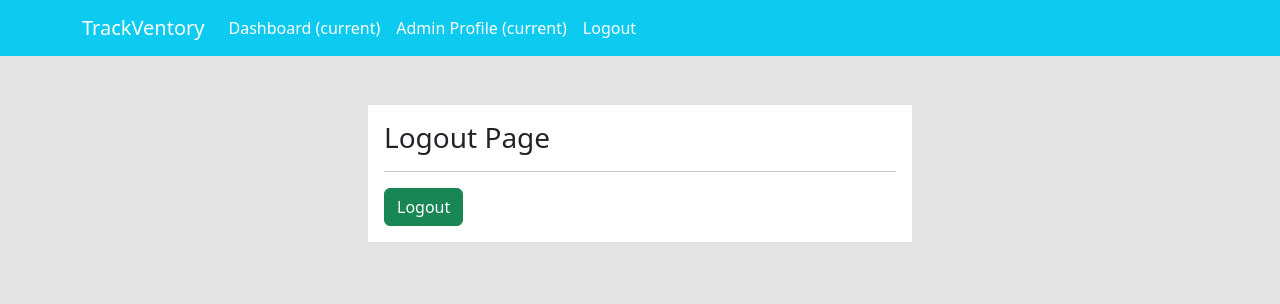
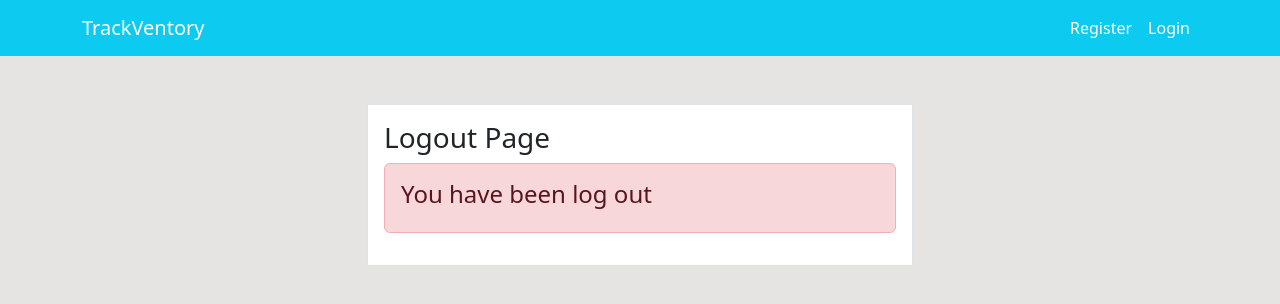
Before and after one commit to RONINkj/TrackVentory, a Django app: page /logout/ in a window 1280 px wide. Shown: the top 304 px of the page. Run offline with Django 5.2, Linux system fonts and the light colour scheme; some libraries are stand-ins or nearby versions.

Commit message:
Complete Login or Logout

```diff
--- a/inventory_backend/settings.py
+++ b/inventory_backend/settings.py
@@ -133,3 +133,5 @@ STATIC_ROOT=(BASE_DIR/ "asert/")
 # https://docs.djangoproject.com/en/5.1/ref/settings/#default-auto-field
 
 DEFAULT_AUTO_FIELD = 'django.db.models.BigAutoField'
+
+LOGIN_REDIRECT_URL='dashboard-index'
--- a/templates/partials/nav.html
+++ b/templates/partials/nav.html
@@ -1,67 +1,63 @@
+
 <!-- Navbar -->
-<!-- <nav class="navbar navbar-expand-lg navbar-info bg-info">
-    <div class="container">
-        <a class="navbar-brand text-white" href="{% url 'dashboard-index' %}">TrackVentory</a>
-        <button class="navbar-toggler" type="button" data-toggle="collapse" data-target="#navbarSupportedContent"
-            aria-controls="navbarSupportedContent" aria-expanded="false" aria-label="Toggle navigation">
+
+<nav class="navbar navbar-expand-lg navbar-info bg-info">
+    <div class="container d-flex justify-content-between align-items-center">
+
+        <!-- Brand on the left -->
+        <a class="navbar-brand text-white font-weight-bold" href="{% url 'dashboard-index' %}">TrackVentory</a>
+        {% if user.is_authenticated %}
+
+        <!-- Toggle button for mobile -->
+        <button class="navbar-toggler" type="button" data-toggle="collapse" data-target="#navbarContent"
+            aria-controls="navbarContent" aria-expanded="false" aria-label="Toggle navigation">
             <span class="navbar-toggler-icon"></span>
         </button>
+        <ul class="navbar-nav mr-auto">
+            <li class="nav-item">
+                <a class="nav-link text-white" href="{% url 'dashboard-index' %}">Dashboard</a>
+            </li>
+        </ul>
 
-        <div class="collapse navbar-collapse" id="navbarSupportedContent">
-            <ul class="navbar-nav mr-auto">
-                <li class="nav-item active">
-                    <a class="nav-link text-white" href="{% url 'dashboard-index' %}">Dashboard <span
-                            class="sr-only">(current)</span></a>
-                </li>
-            </ul>
-            <ul class="navbar-nav ml-auto">
-                <li class="nav-item active">
-                    <a class="nav-link text-white" href="profile.html">Admin Profile <span
-                            class="sr-only">(current)</span></a>
+        <!-- Nav links -->
+        <div class="collapse navbar-collapse justify-content-end" id="navbarContent">
+            <ul class="navbar-nav d-flex align-items-center">
+                <!-- <li class="nav-item">
+                    <a class="nav-link text-white" href="{% url 'dashboard-index' %}">Dashboard</a>
+                </li> -->
+                <li class="nav-item">
+                    <a class="nav-link text-white" href="profile.html">{{ user.username }} Profile</a>
                 </li>
                 <li class="nav-item">
-                    <a class="nav-link text-white" id="logout-form" href="#"
+                    <a class="nav-link text-white" href="#"
                         onclick="event.preventDefault(); document.getElementById('logout-form').submit();">Logout</a>
                 </li>
             </ul>
+        </div>
 
-        </div>
-    </div>
-</nav> -->
+        <!-- Hidden logout form -->
+        <form id="logout-form" method="POST" action="{% url 'user-logout' %}" style="display: none;">
+            {% csrf_token %}
+        </form>
 
-<!-- Logout Form -->
-<!-- <form id="logout-form" action="{% url 'user-logout' %}" method="post" style="display:none;">
-    {% csrf_token %}
-</form> -->
-
-<!-- Navbar -->
-<nav class="navbar navbar-expand-lg navbar-info bg-info">
-    <div class="container">
-        <a class="navbar-brand text-white" href="{% url 'dashboard-index' %}">TrackVentory</a>
-        <button class="navbar-toggler" type="button" data-toggle="collapse" data-target="#navbarSupportedContent"
-            aria-controls="navbarSupportedContent" aria-expanded="false" aria-label="Toggle navigation">
-            <span class="navbar-toggler-icon"></span>
-        </button>
-
-        <div class="collapse navbar-collapse" id="navbarSupportedContent">
-            <ul class="navbar-nav mr-auto">
-                <li class="nav-item active">
-                    <a class="nav-link text-white" href="{% url 'dashboard-index' %}">Dashboard <span class="sr-only">(current)</span></a>
-                </li>
-            </ul>
-            <ul class="navbar-nav ml-auto">
-                <li class="nav-item active">
-                    <a class="nav-link text-white" href="profile.html">Admin Profile <span class="sr-only">(current)</span></a>
+        {% else %}
+        <!-- Non-authenticated view -->
+        <div class="ml-auto">
+            <ul class="navbar-nav">
+                <li class="nav-item">
+                    <a class="nav-link text-white" href="{% url 'user-register' %}">Register</a>
                 </li>
                 <li class="nav-item">
-                    <a class="nav-link text-white" id="logout-link" href="#" onclick="event.preventDefault(); document.getElementById('logout-form').submit();">Logout</a>
+                    <a class="nav-link text-white" href="{% url 'user-login' %}">Login</a>
                 </li>
             </ul>
         </div>
+        {% endif %}
+
     </div>
 </nav>
 
 <!-- Logout Form -->
-<form id="logout-form" action="{% url 'user-logout' %}" method="post" style="display:none;">
-    {% csrf_token %}
-</form>
+<!-- <form id="logout-form" action="{% url 'user-logout' %}" method="post" style="display:none;">
+            {% csrf_token %}
+</form> -->
--- a/templates/user/logout.html
+++ b/templates/user/logout.html
@@ -8,12 +8,10 @@
             <div class="col-md-6 offset-md-3">
                 <div class="border bg-white p-3">
                     <h3>Logout Page</h3>
-                    <hr>
-                    <form method="POST">
-                        {% csrf_token %}
-                        {{ form|crispy }}
-                        <input class="btn btn-success" type="submit" value="Logout">
-                    </form>
+                   <div class="alert alert-danger">
+                        <h4>You have been log out</h4>
+                   </div>
+                   <!-- <a href="{% url 'user-login'%}">Login</a> -->
                 </div>
             </div>
         </div>
```
Also changed, not shown: db.sqlite3.
